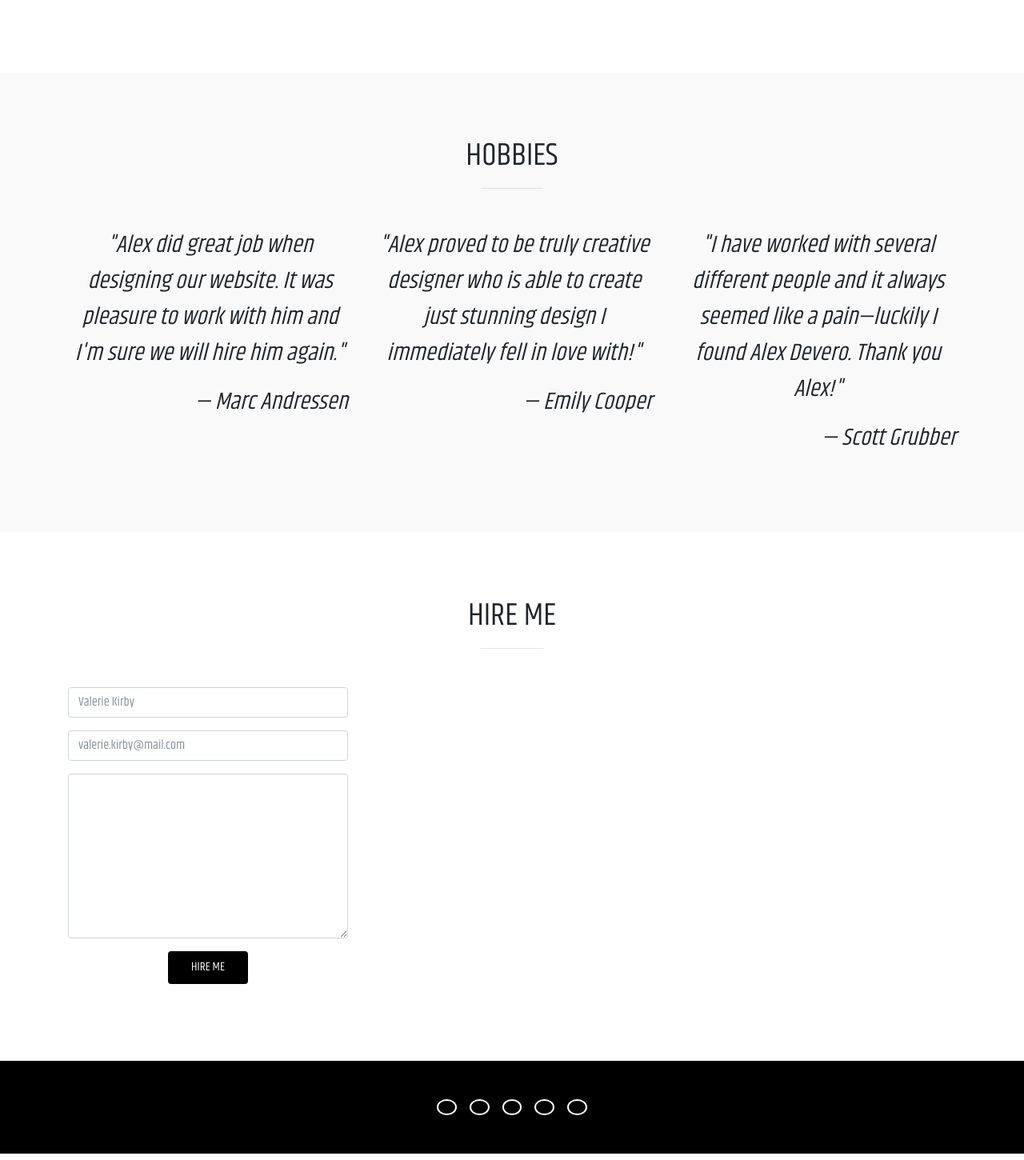
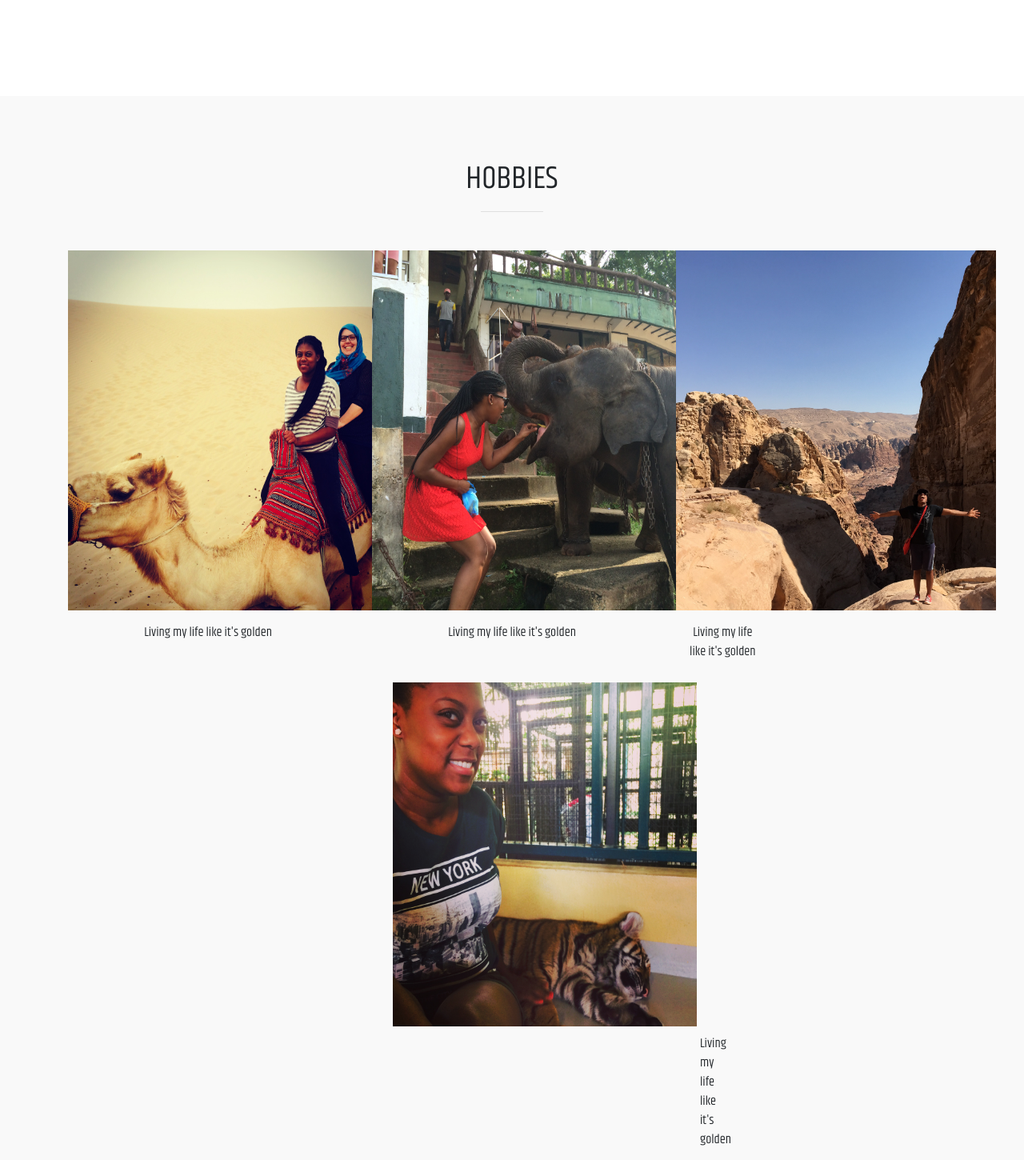
Before and after one commit to vpkirby002/portfolio2, a PHP site: page / in a window 1280 px wide. Shown: the part 2946-4396 px from the top of the page at 80% size. Run offline with PHP 8.4, Linux system fonts and the light colour scheme; style sheets or scripts are compiled from the project's sources; some libraries are stand-ins or nearby versions.

Commit message:
hamburger menu
added hamburger menu but still implementing features

```diff
--- a/index.html
+++ b/index.html
@@ -14,7 +14,53 @@
 
   </head>
 
-  <body>
+
+
+
+    <!-- Hamburger menu code from codepen -->
+<style>
+.container1 {
+    display: inline-block;
+    cursor: pointer;
+}
+
+.bar1, .bar2, .bar3 {
+    width: 35px;
+    height: 5px;
+    background-color: #333;
+    margin: 6px 0;
+    transition: 0.4s;
+}
+
+.change .bar1 {
+    -webkit-transform: rotate(-45deg) translate(-9px, 6px);
+    transform: rotate(-45deg) translate(-9px, 6px);
+}
+
+.change .bar2 {opacity: 0;}
+
+.change .bar3 {
+    -webkit-transform: rotate(45deg) translate(-8px, -8px);
+    transform: rotate(45deg) translate(-8px, -8px);
+}
+</style>
+</head>
+<body>
+
+<div class="container" onclick="myFunction(this)">
+  <div class="bar1"></div>
+  <div class="bar2"></div>
+  <div class="bar3"></div>
+</div>
+
+<script>
+function myFunction(x) {
+    x.classList.toggle("change");
+}
+</script>
+
+<!-- end of hamburger menu from codepen -->
+ <body>
   <div class="wrapper">
   <header role="header">
     <nav class="navbar navbar-default navbar-fixed-top" role="navigation">
@@ -30,24 +76,24 @@
             <span class="icon-bar"></span>
           </button>
 
-          <a href="#" class="navbar-brand">Vibrantly Valerie</a>
+          <a href="#" class="navbar-brand"></a>
         </div>
 
         <div class="collapse navbar-collapse">
           <ul class="nav navbar-nav navbar-right js-nav">
             <li><a href="#home">Home</a></li>
 
-            <li><a href="#about">About</a></li>
+            <li><a href="#about">About Me</a></li>
 
             <li><a href="#services">Services</a></li>
 
-            <li><a href="#folio">Folio</a></li>
+            <li><a href="#folio">Projects</a></li>
 
-            <li><a href="#testimonials">Testimonials</a></li>
+            <li><a href="#testimonials">Hobbies</a></li>
 
             <li><a href="#contact">Contact</a></li>
 
-            <li><a href="http://alexsblog.org" target="_blank">Blog</a></li>
+
           </ul>
         </div>
       </div>
@@ -166,27 +212,69 @@
 
       <hr />
 
+      <!-- Travel pics -->
+
       <div class="row">
-        <div class="col-sm-4">
-          <p class="text-center">"Alex did great job when designing our website. It was pleasure to work with him and I'm sure we will hire him again."</p>
 
-          <p class="text-right">&mdash; Marc Andressen</p>
+
+        <div class="col-md-4">
+          <img class="hobbies-block" src="images/val_on_camel.jpg" alt="camel kiss" />
+          <p class="text-center"></p>
+          Living my life like it's golden</p>
         </div>
 
+        <div class="col-md-4">
+          <img class="hobbies-block" src="images/val_elephant.jpg" alt="elephant pics" /> <p class="text-center"></p>
+          Living my life like it's golden</p>
+        </div>
+
+        <div class="col-md-4">
+          <img class="hobbies-block" src="images/val_jordan.jpg" alt="jordan" />
+        <div class="col-sm-4">
+          <p class="text-center"></p>
+
+       Living my life like it's golden</p>
+
+<!-- End of first row of pics -->
+
+
+     <!--  </div>
+      <div class="row"> -->
+        <div class="col-md-5">
+         <img class="hobbies2-block" src="images/val_tiger.jpg" alt="tiger touch" />
+          <p class="text-center"></p>
+          Living my life like it's golden</p>
+        </div>
+
+
+        <div class="col-md-5">
+          <img class="hobbies2-block" src="images/val_maasi_mara.jpg" alt="elephant pics" /> <p class="text-center"></p>
+          Living my life like it's golden</p>
+        </div>
+
+
+        <div class="col-md-5">
+          <img class="hobbies2-block" src="images/val_bench_kenya.jpg" alt="jordan" />
+        <div class="col-sm-4">
+          <p class="text-center"></p>
+        Living my life like it's golden</p>
+        </div>
+      </div>
+      </div>
+    </div>
+  </section>
+<!--
         <div class="col-sm-4">
           <p class="text-center">"Alex proved to be truly creative designer who is able to create just stunning design I immediately fell in love with!"</p>
 
-          <p class="text-right">&mdash; Emily Cooper</p>
+          <p class="text-right">&mdash; Feeding elephants</p>
         </div>
 
         <div class="col-sm-4">
           <p class="text-center">"I have worked with several different people and it always seemed like a pain—luckily I found Alex Devero. Thank you Alex!"</p>
 
-          <p class="text-right">&mdash; Scott Grubber</p>
-        </div>
-      </div>
-    </div>
-  </section>
+          <p class="text-right">&mdash; Learning About new cultures</p> -->
+
 
   <section id="contact" class="sec-contact">
     <div class="container">
--- a/main.js
+++ b/main.js
@@ -6,3 +6,6 @@ $(function() {
     }, 750);
   });
 });
+
+
+// Code taken from codepen for hamburger menu below
--- a/style.scss
+++ b/style.scss
@@ -203,6 +203,19 @@ section#about.sec-about {
   text-align: center;
 }
 
+.row2 {
+  text-align: center;
+}
+
+ .col-md-5 .hobbies2-block {
+  height: 450px;
+  width: 400px;
+  // position:relative;
+  display: inline;
+  float:right;
+  padding:10px;
+}
+
 /*Services*/
 
 .sec-services {
@@ -227,10 +240,15 @@ section#about.sec-about {
   margin: 1em 0;
 }
 
-/*Testimonials*/
+/*Hobbies section*/
 
 .sec-testimonials {
   background: #f9f9f9;
+}
+
+.col-md-4 .hobbies-block {
+  height: 450px;
+  width: 400px;
 }
 
 /*Contact*/
@@ -282,4 +300,16 @@ footer {
   &:focus {
     color: $red;
   }
+
+
+
+// css code for hamurger menu taken from codepen
+
+
+
+
+
+
+
+
 }
```
